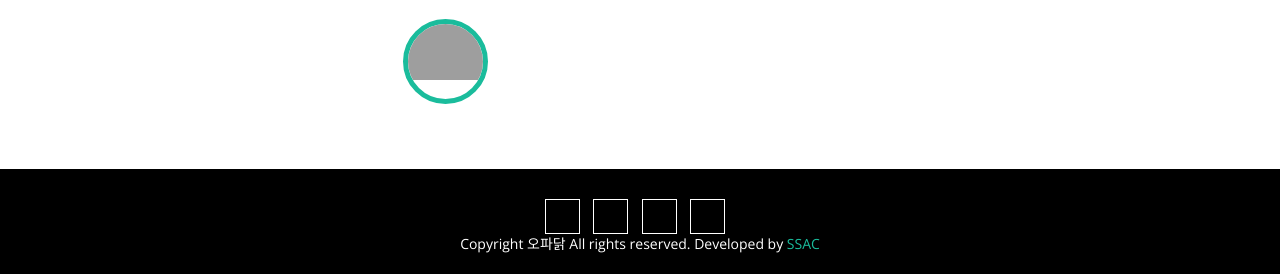
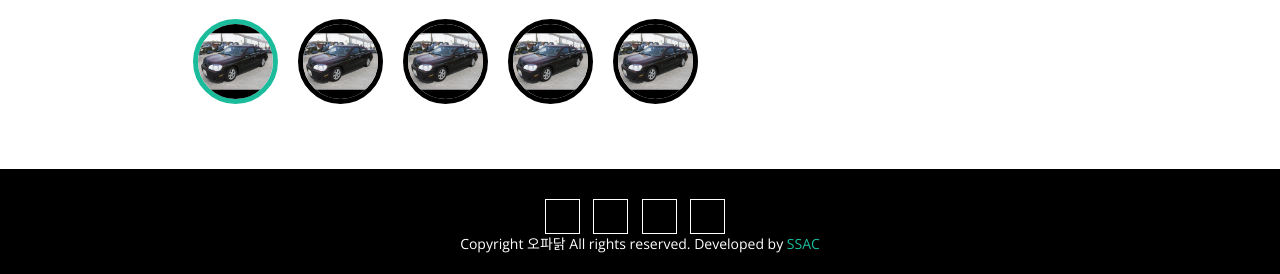
Before and after one commit to tyeong2/SSAC_final, a Django app: page /board/design/ in a window 1280 px wide. Shown: the part 825-1099 px from the top of the page. Run offline with Django 3.2, Linux system fonts and the light colour scheme; some libraries are stand-ins or nearby versions; some web fonts are replaced; grey boxes are pictures that could not be loaded.

Commit message:
오류 수정

```diff
--- a/board/templates/design.html
+++ b/board/templates/design.html
@@ -9,53 +9,43 @@
           <h1>Design</h1>
         </div>
       </div>
-            <form action="" method="POST" enctype="multipart/form-data">
-                {% csrf_token %}
       <div class="col-sm-8">
         <div id="feedback" class="carousel slide feedback" data-ride="feedback">
           <!-- Wrapper for slides -->
           <div class="carousel-inner" role="listbox">
-                            {% if not images %}
             <div class="item active">
-                                <img src="" width="512" height="512" alt=""
-                                    onerror="this.src='/static/img/yellow_onerror.jpg'">
+              <img src="/static/img/sample.png" width="512" height="512" alt="">
             </div>
-                            {% endif %}
-                            {% for image in images %}
-                            {% ifequal forloop.counter 1 %}
-                            <div class="item active">
-                                <img src="{{ image }}" width="512" height="512" alt=""
-                                    onerror="this.src='/static/img/yellow_onerror.jpg'">
+            <div class="item">
+              <img src="/static/img/sample.png" width="512" height="512" alt="">
             </div>
-                            {% else %}
             <div class="item">
-                                <img src="{{ image }}" width="512" height="512" alt=""
-                                    onerror="this.src='/static/img/yellow_onerror.jpg'">
+              <img src="/static/img/sample.png" width="512" height="512" alt="">
             </div>
-                            {% endifequal %}
-                            {% endfor %}
+            <div class="item">
+              <img src="/static/img/sample.png" width="512" height="512" alt="">
+            </div>
+            <div class="item">
+              <img src="/static/img/sample.png" width="512" height="512" alt="">
+            </div>
           </div>
           <!-- Indicators -->
           <ol class="carousel-indicators review-controlar">
-                            {% if not images %}
             <li data-target="#feedback" data-slide-to="0" class="active">
-                                <img src="" width="512" height="512" alt=""
-                                    onerror="this.src='/static/img/yellow_onerror.jpg'">
+              <img src="/static/img/sample.png" width="512" height="512" alt="">
             </li>
-                            {% endif %}
-                            {% for image in images %}
-                            {% ifequal forloop.counter0 0 %}
-                            <li data-target="#feedback" data-slide-to="{{ forloop.counter0 }}" class="active">
-                                <img src="{{ image }}" width="512" height="512" alt=""
-                                    onerror="this.src='/static/img/yellow_onerror.jpg'">
+            <li data-target="#feedback" data-slide-to="1">
+              <img src="/static/img/sample.png" width="512" height="512" alt="">
             </li>
-                            {% else %}
-                            <li data-target="#feedback" data-slide-to="{{ forloop.counter0 }}">
-                                <img src="{{ image }}" width="512" height="512" alt=""
-                                    onerror="this.src='/static/img/yellow_onerror.jpg'">
+            <li data-target="#feedback" data-slide-to="2">
+              <img src="/static/img/sample.png" width="512" height="512" alt="">
             </li>
-                            {% endifequal %}
-                            {% endfor %}
+            <li data-target="#feedback" data-slide-to="3">
+              <img src="/static/img/sample.png" width="512" height="512" alt="">
+            </li>
+            <li data-target="#feedback" data-slide-to="4">
+              <img src="/static/img/sample.png" width="512" height="512" alt="">
+            </li>
           </ol>
 
           <!-- Controls -->
@@ -67,46 +57,46 @@
           </a>
         </div>
       </div>
-
+      <form action="" method="POST">
+        {% csrf_token %}
         <div class="col-sm-4">
           <h3>Vehicle type</h3>
-                    <input type="radio" id="Hatchback" name="type" value="Hatchback">
+          <input type="checkbox" id="Hatchback" name="type" value="Hatchback" checked>
           <label for="Hatchback">Hatchback</label>
-                    <input type="radio" id="Sedan" name="type" value="Sedan">
+          <input type="checkbox" id="Sedan" name="type" value="Sedan" checked>
           <label for="Sedan">Sedan</label>
-                    <input type="radio" id="SportsCar" name="type" value="SportsCar">
-                    <label for="SportsCar">Sports Car</label>
-                    <input type="radio" id="SUV" name="type" value="SUV">
+          <input type="checkbox" id="Sports car" name="type" value="Sports car">
+          <label for="Sports car">Sports car</label>
+          <input type="checkbox" id="SUV" name="type" value="SUV">
           <label for="SUV">SUV</label>
           <h3>Brands</h3>
-                    <input type="radio" id="AUDI" name="Brands" value="AUDI">
+          <input type="checkbox" id="AUDI" name="Brands" value="AUDI" checked>
           <label for="AUDI">AUDI</label>
-                    <input type="radio" id="Bentley" name="Brands" value="Bentley">
+          <input type="checkbox" id="Bentley" name="Brands" value="Bentley" checked>
           <label for="Bentley">Bentley</label>
-                    <input type="radio" id="Benz" name="Brands" value="Benz">
+          <input type="checkbox" id="Benz" name="Brands" value="Benz">
           <label for="Benz">Benz</label>
-                    <input type="radio" id="BMW" name="Brands" value="BMW">
+          <input type="checkbox" id="BMW" name="Brands" value="BMW">
           <label for="BMW">BMW</label>
-                    <input type="radio" id="Chrysler" name="Brands" value="Chrysler">
+          <input type="checkbox" id="Chrysler" name="Brands" value="Chrysler">
           <label for="Chrysler">Chrysler</label>
-                    <input type="radio" id="Ferrari" name="Brands" value="Ferrari">
+          <input type="checkbox" id="Ferrari" name="Brands" value="Ferrari">
           <label for="Ferrari">Ferrari</label>
-                    <input type="radio" id="Hyundai" name="Brands" value="Hyundai">
+          <input type="checkbox" id="Hyundai" name="Brands" value="Hyundai">
           <label for="Hyundai">Hyundai</label>
-                    <input type="radio" id="Kia" name="Brands" value="Kia">
+          <input type="checkbox" id="Kia" name="Brands" value="Kia">
           <label for="Kia">Kia</label>
-                    <input type="radio" id="Porsche" name="Brands" value="Porsche">
+          <input type="checkbox" id="Porsche" name="Brands" value="Porsche">
           <label for="Porsche">Porsche</label>
-                    <input type="radio" id="Volkswagen" name="Brands" value="Volkswagen">
+          <input type="checkbox" id="Volkswagen" name="Brands" value="Volkswagen">
           <label for="Volkswagen">Volkswagen</label>
         </div>
+      </form>
       <div>
-                    <button type="submit" class="btn btn-info">생성하기</button>
-                    <button class="btn btn-info">저장하기</button>
-                    <button class="btn btn-info">공유하기</button><br>
-                    <span>{{ error }}</span>
+        <button class="btn btn-info">생성하기</button>
+        <a href="/static/img/sample.png" download><button class="btn btn-info">저장하기</button></a>
+        <button class="btn btn-info">공유하기</button>
       </div>
-            </form>
     </div>
   </div>
 </section>
```
Lines whose indentation alone changed are shown as unchanged.
